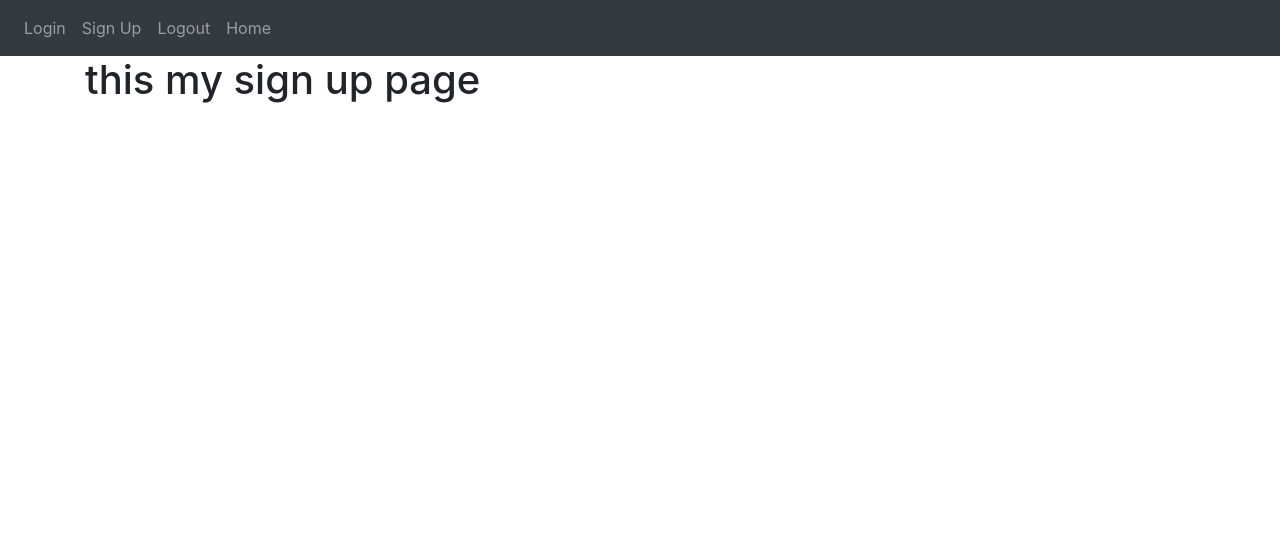
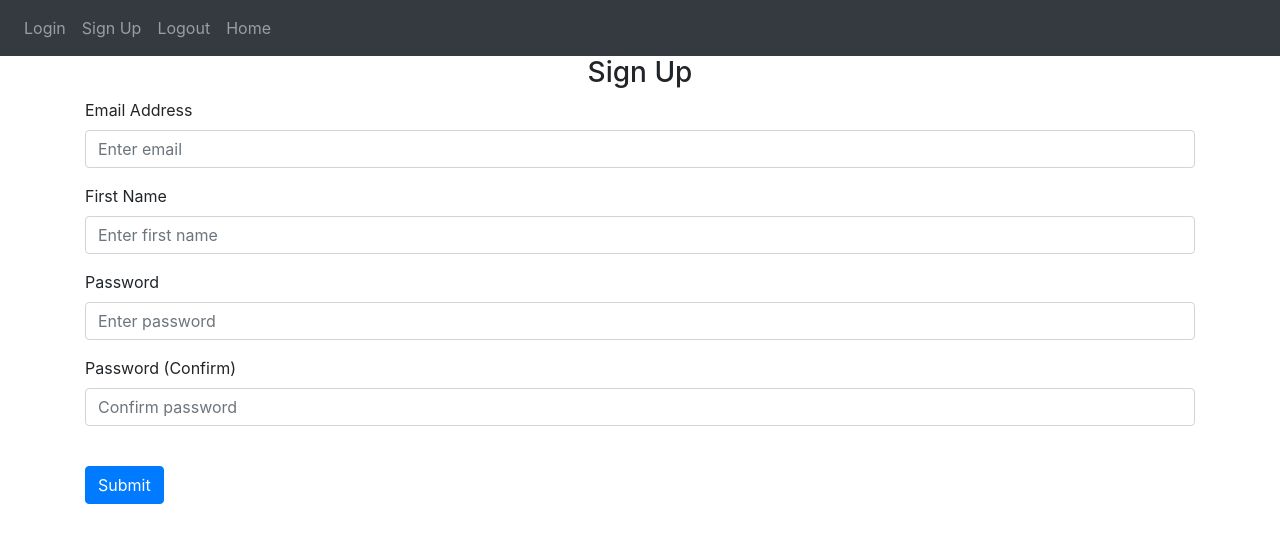
Before and after one commit to Fassia-AICoder/Authentication_Website_with_Python, a Flask app: page /sign-up in a window 1280 px wide. Shown: the top 543 px of the page. Run offline with Flask 3, Linux system fonts and the light colour scheme; some libraries are stand-ins or nearby versions.

Commit message:
Creation of sign up and login pages

```diff
--- a/website/auth.py
+++ b/website/auth.py
@@ -1,19 +1,45 @@
 from flask import Blueprint
 """Blueprints are used to group related routes, templates, and static files,
 making it easier to organize large applications or reuse code across multiple projects."""
-from flask import render_template
+from flask import render_template # permit to print all page I create in frontend
+from flask import request #permit to save all information the user will put in sign up
+from flask import flash #permit to send a flash message to th user when he put wrong information
 
 #This line creates an instance of the Blueprint class
 auth = Blueprint('auth', __name__) #the second auth in argument is the name of my blueprint to represent it
 
-@auth.route('/login')
+# Here are views I create for each page
+@auth.route('/login', methods=['GET', 'POST'])
 def login():
-    return render_template("login.html")
+    return render_template("login.html")# permit to print my login page
 
 @auth.route('/logout')
 def logout():
     return "<p>logout</p>"
 
-@auth.route('/sign-up')
+@auth.route('/sign-up', methods=['GET', 'POST'])
 def sign_up():
+    #Here is the way to save the information th user will put in sign up
+    if request.method == 'POST':
+        email = request.form.get('email')
+        firstName = request.form.get('firstName')
+        password1 = request.form.get('password1')
+        password2 = request.form.get('password2')
+
+        #Here is the way to verifie if the iformation that the user enter is value
+        #if it's not that he have to recommence
+        if len(email) < 4:
+            flash("Email must be greater than 4 characters.", category='error')
+        elif len(firstName) < 2 :
+            flash("First name must be greater than 1 characters.", category='error')
+        elif password1 != password2:
+            flash("Password don\'t match, try again.", category='error')
+        elif len(password1) < 7:
+            flash("Password must be at least 7 characters.", category='error')
+        else:
+            #add user to database
+            flash("Acount created!", category='success')
+
+
+
     return render_template("sign_up.html")
--- a/website/templates/base.html
+++ b/website/templates/base.html
@@ -18,6 +18,9 @@
       href="https://stackpath.bootstrapcdn.com/font-awesome/4.7.0/css/font-awesome.min.css"
       crossorigin="anonymous"
     />
+
+    <!-- This block mean every things I put in this block can be change in my other file -->
+    <!-- All block have to be named -->
     <title>{% block title %}Page-Main{% endblock %}</title>
 </head>
 
@@ -38,10 +41,37 @@
             </div>
         </div>
     </nav>
+
+    <!-- Here is how to say a flash message I did in auth file for sign up funtion -->
+    {% with messages = get_flashed_messages(with_categories=true)%}
+    {% if messages %}
+      {% for category, message in messages %}
+      {% if category == 'error' %}
+      <div class="alert alert-danger alter-dismissable fade show" role="alert">
+        {{ message }}
+        <button type="button" class="close" data-dimiss="alert">
+          <span aria-hidden="true">&times;</span>
+        </button>
+      </div>
+      {% else %}
+      <div class="alert alert-success alter-dismissable fade show" role="alert">
+        {{ message }}
+        <button type="button" class="close" data-dimiss="alert">
+          <span aria-hidden="true">&times;</span>
+        </button>
+      </div>
+      {% endif %}
+      {% endfor %}
+    {% endif %}
+    {% endwith %}
+
+    <!-- This part is used to do all things I want to put inside deferents pages-->
     <div class="container">
+        <!-- This block mean every things I put in this block can be change in my other file -->
         {% block content %}
         {% endblock %}
     </div>
+
     <!-- The link for java script -->
      <script
       src="https://code.jquery.com/jquery-3.2.1.slim.min.js"
--- a/website/templates/sign_up.html
+++ b/website/templates/sign_up.html
@@ -1,6 +1,54 @@
 {% extends "base.html" %}
+
+<!-- Here is the block  I define in my file base.html, and I change the content of this with Home-->
 {% block title %}Sign Up{% endblock %}
 
+<!-- Here is the block  I define in my file base.html, and I change the content of this with Home-->
 {% block content %}
-<h1>this my sign up page</h1>
+<!-- Here I create my page of sign up -->
+<form method="POST">
+  <h3 align="center">Sign Up</h3>
+  <div class="form-group">
+    <label for="email">Email Address</label>
+    <input
+      type="email"
+      class="form-control"
+      id="email"
+      name="email"
+      placeholder="Enter email"
+    />
+  </div>
+  <div class="form-group">
+    <label for="firstName">First Name</label>
+    <input
+      type="text"
+      class="form-control"
+      id="firstName"
+      name="firstName"
+      placeholder="Enter first name"
+    />
+  </div>
+  <div class="form-group">
+    <label for="password1">Password</label>
+    <input
+      type="password"
+      class="form-control"
+      id="password1"
+      name="password1"
+      placeholder="Enter password"
+    />
+  </div>
+  <div class="form-group">
+    <label for="password2">Password (Confirm)</label>
+    <input
+      type="password"
+      class="form-control"
+      id="password2"
+      name="password2"
+      placeholder="Confirm password"
+    />
+  </div>
+  <br />
+  <button type="submit" class="btn btn-primary">Submit</button>
+</form>
 {% endblock %}
```
Also changed, not shown: website/templates/login.html (+26 -1 lines), 1 other file.
